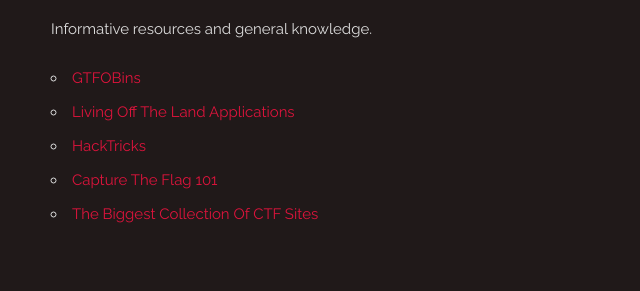
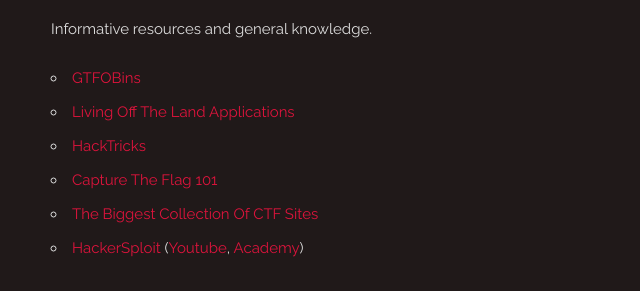
Before and after one commit to anerdwithaknife/anerdwithaknife.github.io, a plain HTML site: page docs/index.html in a window 1280 px wide. Shown: the part 509-800 px from the top of the page, without its empty margins (109-749 px from the left). Drawn offline with Linux system fonts and the light colour scheme.

Commit message:
Added: HackerSploit

```diff
--- a/docs/index.html
+++ b/docs/index.html
@@ -64,6 +64,7 @@
           <li><a href="https://book.hacktricks.xyz/">HackTricks</a></li>
           <li><a href="https://ctf101.org/">Capture The Flag 101</a></li>
           <li><a href="https://ctfsites.github.io/">The Biggest Collection Of CTF Sites</a></li>
+          <li><a href="https://hackersploit.org/">HackerSploit</a> (<a href="https://www.youtube.com/@HackerSploit">Youtube</a>, <a href="https://hackersploit.academy/">Academy</a>)</li>
         </ul>
       </div>
     </div>
```
